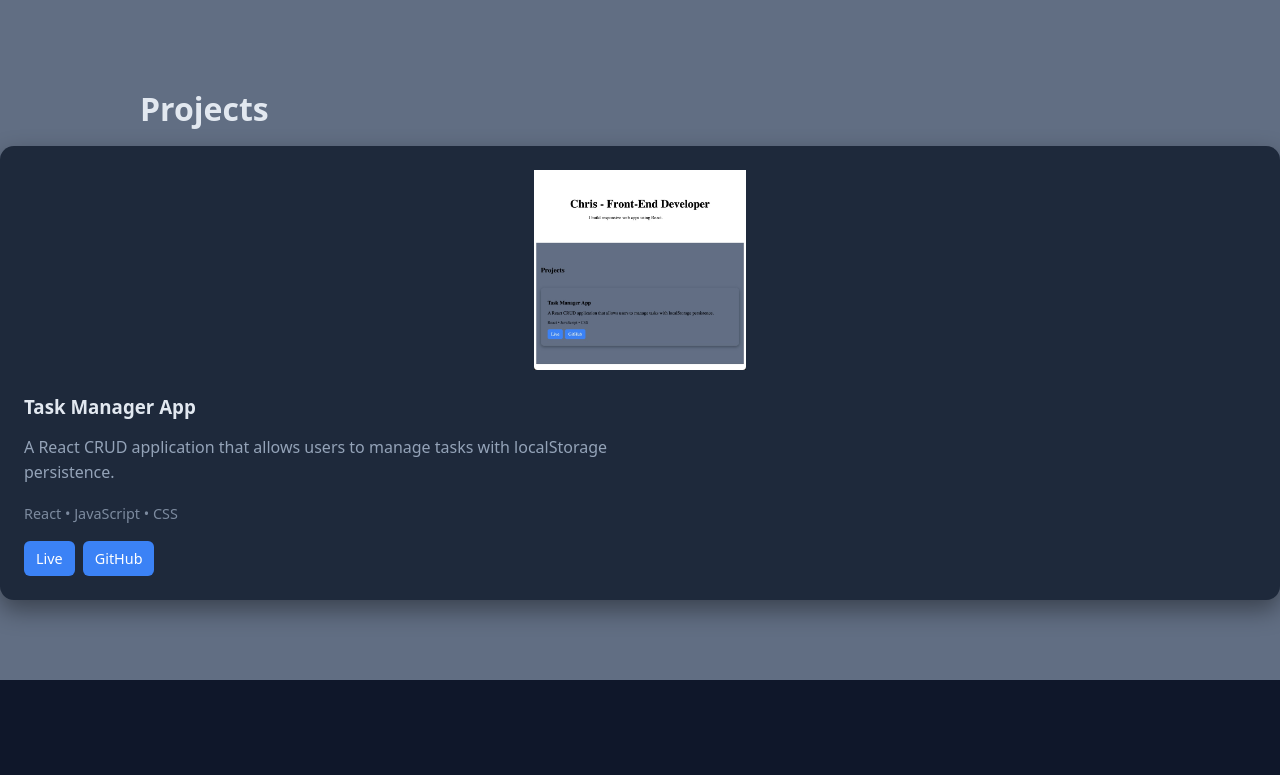
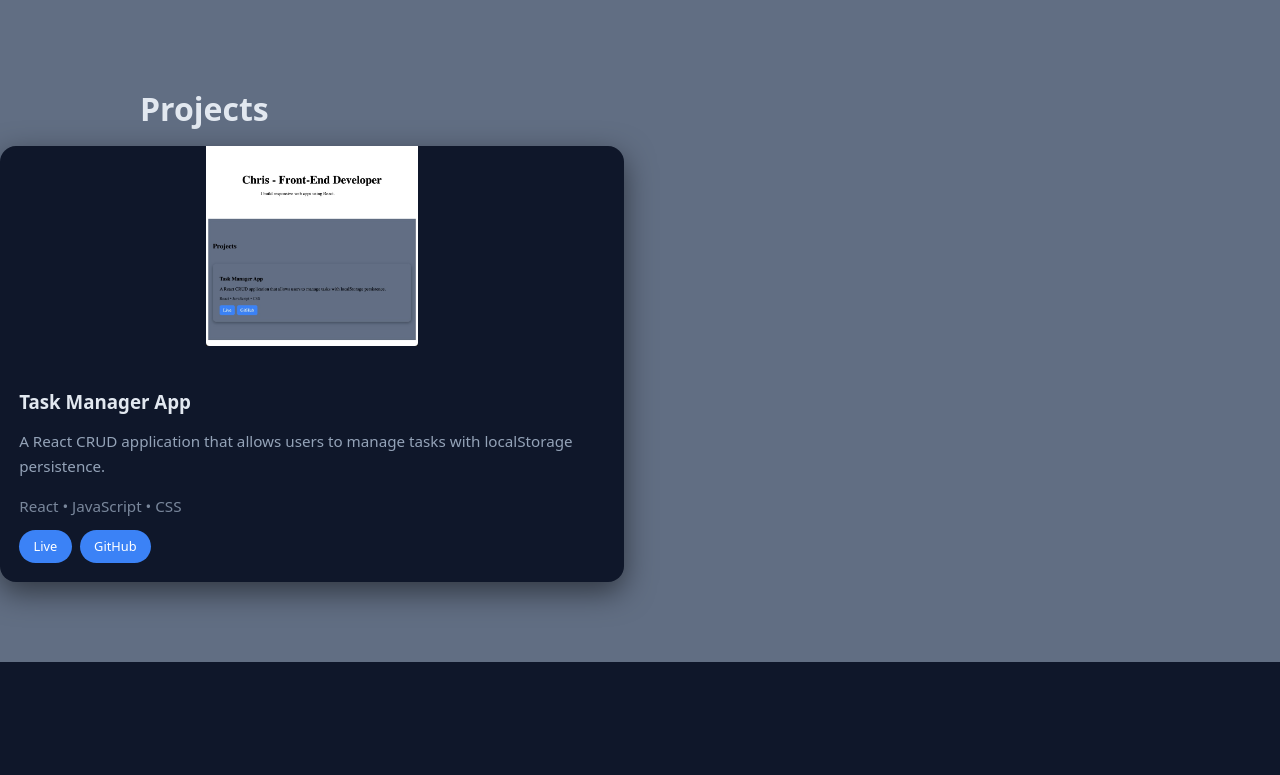
Before and after one commit to ccotti/portfolio, a React app: page / in a window 1280 px wide. Shown: the part 432-1207 px from the top of the page. Built offline with nearby package versions, Linux system fonts and the light colour scheme; the HTML template or start-up script is replaced by a standard one.

Commit message:
Upgrade project cards to Dribbble style

```diff
--- a/src/styles.css
+++ b/src/styles.css
@@ -35,6 +35,10 @@ p {
   line-height: 1.6;
 }
 
+li {
+  margin: 0.5rem 0;
+}
+
 a {
   transition: color 0.2s ease;
 }
@@ -47,6 +51,25 @@ section {
   max-width: 1000px;
   margin: 0 auto;
   padding: 0 1.5rem;
+}
+
+.card-content {
+  padding: 1.2rem;
+}
+
+.card-content h3 {
+  margin-bottom: 0.5rem;
+}
+
+.card-content p {
+  font-size: 0.95rem;
+  color: #94a3b8;
+}
+
+.tech {
+  margin: 0.75rem 0;
+  font-size: 0.8rem;
+  opacity: 0.8;
 }
 
 html {
@@ -73,22 +96,31 @@ html {
 }
 
 .project-card {
-  background: var(--card);
-  padding: 1.5rem;
-  border-radius: 14px;
-  box-shadow: 0 10px 25px rgba(0,0,0,0.4);
-  transition: all 0.2s ease;
+  background: #0f172a;
+  border-radius: 16px;
+  overflow: hidden;
+  box-shadow: 0 10px 30px rgba(0,0,0,0.5);
+  transition: all 0.3s ease;
 }
 
 .project-card:hover {
-  transform: translateY(-6px);
-  box-shadow: 0 15px 35px rgba(0,0,0,0.6);
+  transform: translateY(-8px) scale(1.01);
+  box-shadow: 0 20px 50px rgba(0,0,0,0.7);
 }
 
-.project-card img {
+.project-card:hover img {
+  transform: scale(1.05);
+}
+
+.image-wrapper {
+  overflow: hidden;
+}
+
+.image-wrapper img {
   width: 100%;
   height: 200px;
   object-fit: contain;
+  transition: transform 0.4s ease;
 }
 
 .image-wrapper {
@@ -117,43 +149,18 @@ input {
 .buttons a {
   display: inline-block;
   margin-right: 0.5rem;
-  padding: 0.5rem 1rem;
-  background: var(--accent);
+  padding: 0.45rem 0.9rem;
+  background: #3b82f6;
   color: white;
-  border-radius: 8px;
+  border-radius: 999px;
   text-decoration: none;
-  font-size: 0.9rem;
+  font-size: 0.8rem;
   transition: 0.2s ease;
 }
 
 .buttons a:hover {
   background: #2563eb;
 }
-
-li {
-  margin: 0.5rem 0;
-}
-
-.tech {
-  font-size: 0.9rem;
-  opacity: 0.8;
-  margin: 1rem 0;
-}
-
-.buttons a {
-  display: inline-block;
-  margin-right: 0.5rem;
-  padding: 0.5rem 0.75rem;
-  background: #3b82f6;
-  color: white;
-  border-radius: 6px;
-  text-decoration: none;
-}
-
-.buttons a:hover {
-  background: #2563eb;
-}
-
 .navbar {
   position: fixed;
   top: 0;
@@ -185,3 +192,9 @@ li {
   justify-content: space-between;
   align-items: center;
 }
+
+@media (min-width: 768px) {
+  .projects-grid {
+    grid-template-columns: repeat(2, 1fr);
+  }
+}
```
